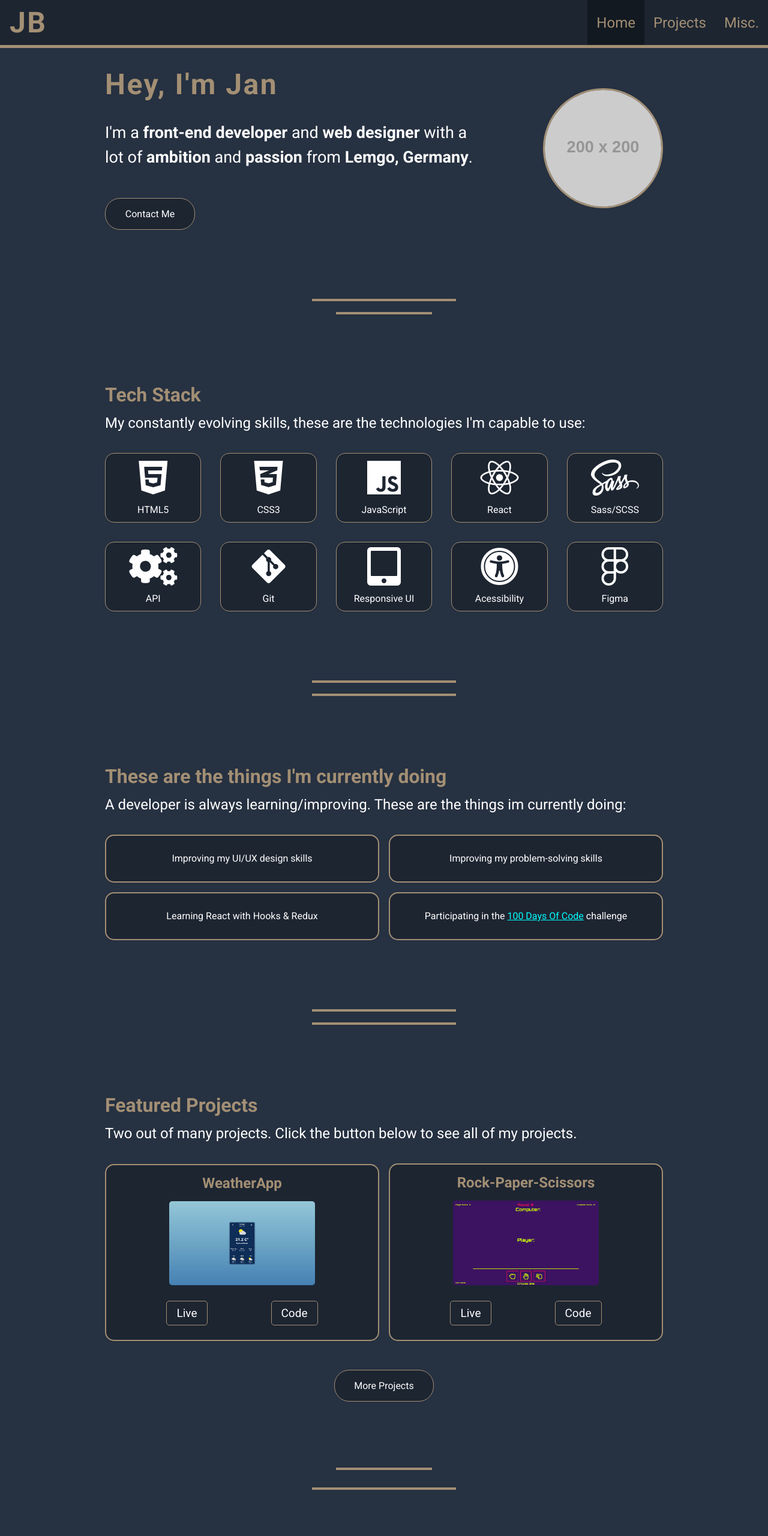
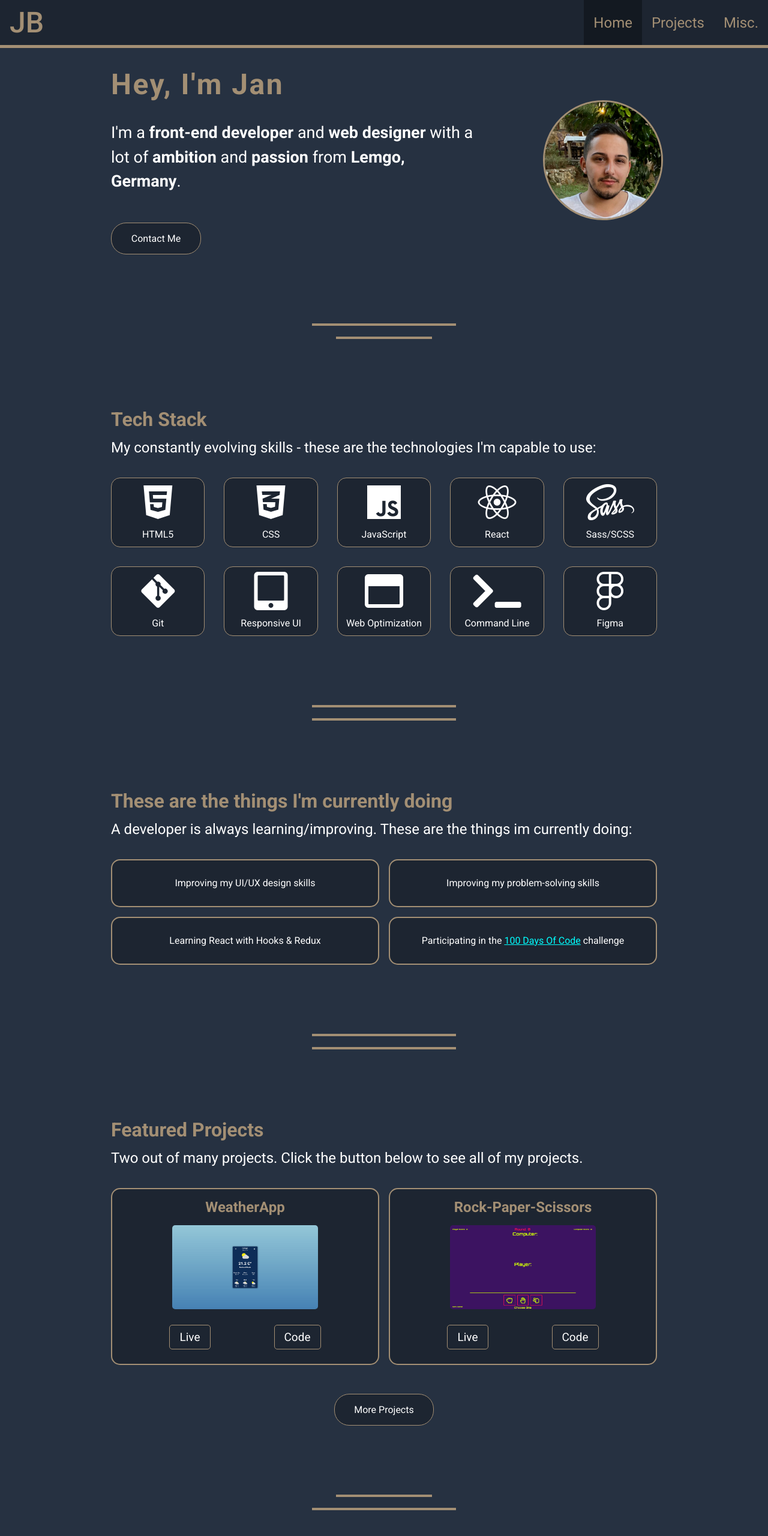
Before and after one commit to JanBur96/Portfolio, a plain HTML site: page public/index.html in a window 1280 px wide. Shown: the top 2560 px of the page at 60% size. Drawn offline with Linux system fonts and the light colour scheme; placeholder pictures from the web are drawn by us.

Commit message:
responsive and tweaks

```diff
--- a/public/index.html
+++ b/public/index.html
@@ -26,11 +26,11 @@
     <meta property="twitter:image" content="https://jan-web.dev/assets/images/preview.png">
   </head>
 <body>
-  <button id="button-up" title="Go to top"><i class="fas fa-arrow-up"></i></button>
+  <button class="button-up" title="Go to top"><i class="fas fa-arrow-up"></i></button>
   <header>
       <nav>
         <div class="logo">
-          <h1>JB</h1>
+          <a href="#">JB</a>
         </div>
         <div class="navigation">
           <ul>
@@ -48,18 +48,18 @@
         <p>I'm a <strong>front-end developer</strong> and <strong>web designer</strong> with a lot of <strong>ambition</strong> and <strong>passion</strong> from <strong>Lemgo, Germany</strong>.</p>
       </div>
       <div class="about__picture">
-        <img src="https://via.placeholder.com/200" alt="A picture of me (Jan)">
+        <img src="./assets/images/Me.png" alt="A picture of me (Jan)">
       </div>
       <a href="#contact" class="about__button button">Contact Me</a>
     </section>
-    <section class="divider-box">
+    <div class="divider-box">
       <div class="divider-large-mb"></div>
       <div class="divider-small"></div>
-    </section>
+    </div>
     <section class="skills container">
       <div class="skills__text">
         <h2>Tech Stack</h2>
-        <p>My constantly evolving skills, these are the technologies I'm capable to use:</p>
+        <p>My constantly evolving skills - these are the technologies I'm capable to use:</p>
       </div>
       <div class="skills__grid">
         <div class="skills__item">
@@ -68,7 +68,7 @@
         </div>
         <div class="skills__item">
           <i class="fab fa-css3-alt"></i>
-          <p>CSS3</p>
+          <p>CSS</p>
         </div>
         <div class="skills__item">
           <i class="fab fa-js"></i>
@@ -83,10 +83,6 @@
           <p>Sass/SCSS</p>
         </div>
         <div class="skills__item">
-          <i class="fas fa-cogs"></i>
-          <p>API</p>
-        </div>
-        <div class="skills__item">
           <i class="fab fa-git-alt"></i>
           <p>Git</p>
         </div>
@@ -95,8 +91,12 @@
           <p>Responsive UI</p>
         </div>
         <div class="skills__item">
-          <i class="fas fa-universal-access"></i>
-          <p>Acessibility</p>
+          <i class="far fa-window-maximize"></i>
+          <p>Web Optimization</p>
+        </div>
+        <div class="skills__item">
+          <i class="fas fa-terminal"></i>
+          <p>Command Line</p>
         </div>
         <div class="skills__item">
           <i class="fab fa-figma"></i>
@@ -104,10 +104,10 @@
         </div>
       </div>
     </section>
-    <section class="divider-box">
+    <div class="divider-box">
       <div class="divider-large-mb"></div>
       <div class="divider-large"></div>
-    </section>
+    </div>
     <section class="currently container">
       <div class="currently__text">
         <h2>These are the things I'm currently doing</h2>
@@ -130,18 +130,16 @@
           </p>
         </div>
         <div class="currently__item">
-          <p>
             <p>
               Participating in the <a href="https://www.100daysofcode.com">100 Days Of Code</a> challenge
             </p>
-          </p>
         </div>
       </div>
     </section>
-    <section class="divider-box">
+    <div class="divider-box">
       <div class="divider-large-mb"></div>
       <div class="divider-large"></div>
-    </section>
+    </div>
     <section class="showcase container">
       <div class="showcase__text">
         <h2>Featured Projects</h2>
@@ -150,7 +148,7 @@
       <div class="showcase__grid">
         <div class="showcase__item">
           <h3>WeatherApp</h3>
-          <a class="showcase__link" rel="noopener" href="https://janbur96.github.io/WeatherApp/" target="_blank" rel="noopener"><img src="./assets/images/WeatherApp2.png" alt="A screenshot of the Weather App I made"></a>
+          <a class="showcase__link" href="https://janbur96.github.io/WeatherApp/" target="_blank" rel="noopener"><img src="./assets/images/WeatherApp2.png" alt="A screenshot of the Weather App I made"></a>
           <div class="showcase__btns">
             <a class="button-small" target="_blank" rel="noopener" href="https://janbur96.github.io/WeatherApp/">Live</a>
             <a class="button-small" target="_blank" rel="noopener" href="https://github.com/JanBur96/WeatherApp">Code</a>
@@ -169,10 +167,10 @@
         <a class="button" href="#">More Projects</a>
       </div>
     </section>
-    <section class="divider-box">
+    <div class="divider-box">
       <div class="divider-small"></div>
       <div class="divider-large-mt"></div>
-    </section>
+    </div>
     <section class="contact container" id="contact">
       <div class="contact__text">
         <h2>Contact me</h2>
--- a/public/js/app.js
+++ b/public/js/app.js
@@ -1,5 +1,5 @@
 // Get the elements
-let upButton = document.getElementById('button-up');
+let upButton = document.querySelector('.button-up');
 
 // Scroll to top button
 window.onscroll = function() {scrollFunction()};
--- a/src/styles/abstracts/_variables.scss
+++ b/src/styles/abstracts/_variables.scss
@@ -11,3 +11,4 @@ $m-size: 2.4rem;
 $l-size: 3.2rem;
 $xl-size: 4.8rem;
 $breakpoint-one: 675px;
+$breakpoint-two: 675px;
--- a/src/styles/base/_normalize.scss
+++ b/src/styles/base/_normalize.scss
@@ -8,9 +8,6 @@ html {
   min-height: 100%;
   font-size: 62.5%;
   scroll-behavior: smooth;
-  -webkit-text-size-adjust: none;
-  -moz-text-size-adjust: none;
-  text-size-adjust: none;
 
   @media (max-width: $breakpoint-one) {
     font-size: 50%;
--- a/src/styles/components/_buttons.scss
+++ b/src/styles/components/_buttons.scss
@@ -33,7 +33,7 @@
   }
 }
 
-#button-up {
+.button-up {
   display: none;
   position: fixed;
   right: $m-size;
--- a/src/styles/components/_container.scss
+++ b/src/styles/components/_container.scss
@@ -1,4 +1,4 @@
 .container {
-  padding: 0 1rem;
+  padding: 0 2rem;
   max-width: 95rem;
 }
--- a/src/styles/components/_divider.scss
+++ b/src/styles/components/_divider.scss
@@ -28,7 +28,7 @@
 .divider-large-mt {
   width: 24rem;
   border: 2px solid $gold-brown;
-  margin-top: 2.9rem;
+  margin-top: 1.8rem;
 }
 
 .divider-very-large {
@@ -37,4 +37,9 @@
   margin: 0 auto;
   margin-top: 5rem;
   margin-bottom: 5rem;
+
+  @media (max-width: $breakpoint-one) {
+    margin-top: 3rem;
+    margin-bottom: 3rem;
+  }
 }
--- a/src/styles/layout/_header.scss
+++ b/src/styles/layout/_header.scss
@@ -9,9 +9,12 @@ header {
   }
 }
 
-.logo h1 {
+.logo a {
+  display: inline-block;
   font-size: $xl-size;
   margin: 0rem;
+  color: $gold-brown;
+  font-weight: 500;
 
   @media (max-width: $breakpoint-one) {
     font-size: 4rem;
--- a/src/styles/layout/_navigation.scss
+++ b/src/styles/layout/_navigation.scss
@@ -21,7 +21,6 @@ nav li {
   display: flex;
   justify-content: center;
   align-items: center;
-  padding: 0 1.5rem;
   font-size: $m-size;
   transition: all .35s;
 
@@ -29,14 +28,12 @@ nav li {
     background-color: darken($dark-blue, 10%);
   }
 
-  @media (max-width: $breakpoint-one) {
-    font-size: 1.8rem;
-    padding: 1rem;
-  }
+
 }
 
 nav li a {
   height: 100%;
+  padding: 0 $s-size;
   display: flex;
   justify-content: center;
   align-items: center;
--- a/src/styles/pages/_home.scss
+++ b/src/styles/pages/_home.scss
@@ -93,7 +93,7 @@ main {
   width: 100%;
   display: grid;
   grid-template-rows: auto;
-  grid-template-columns: repeat(auto-fit, minmax(14rem, 1fr));
+  grid-template-columns: repeat(auto-fit, minmax(15rem, 1fr));
   gap: $l-size;
   color: $white;
   text-align: center;
@@ -136,8 +136,8 @@ main {
 
 .currently__grid {
   display: grid;
-  grid-template-columns: repeat(2, 1fr);
-  grid-template-rows: repeat(2, 1fr);
+  grid-template-columns: 1fr 1fr;
+  grid-template-rows: 1fr 1fr;
   gap: 1.6rem;
   justify-content: center;
   align-items: center;
@@ -187,12 +187,13 @@ main {
 .showcase__grid {
   width: 100%;
   display: grid;
-  grid-template-columns: repeat(auto-fit, minmax(25rem, 1fr));
+  grid-template-columns: repeat(auto-fit, minmax(27rem, 1fr));
   grid-template-rows: 1fr;
   justify-content: center;
   align-items: center;
   text-align: center;
   gap: $s-size;
+
 }
 
 .showcase__grid h3 {
@@ -202,7 +203,7 @@ main {
 
 .showcase__grid img {
   width: 24.25rem;
-  height: auto;
+  height: 14.08rem;
   margin-bottom: $m-size;
   border-radius: 5px;
   cursor: pointer;
--- a/src/styles/pages/_projects.scss
+++ b/src/styles/pages/_projects.scss
@@ -19,12 +19,21 @@
   display: grid;
   grid-template-columns: 1.5fr 1fr;
   grid-template-rows: 1fr;
+
+  @media (max-width: $breakpoint-one) {
+    grid-template-columns: 1fr;
+    grid-template-rows: 1fr .5fr;
+  }
 }
 
 .projects-list__description {
   padding-right: $m-size;
   display: flex;
   flex-direction: column;
+
+  @media (max-width: $breakpoint-one) {
+    padding-right: 0;
+  }
 }
 
 .projects-list__description h2 {
@@ -65,7 +74,14 @@
   padding-left: $m-size;
 
   @media (max-width: $breakpoint-one) {
-    padding-left: xs-size;
+    margin-top: $l-size;
+    padding-left: 0;
+    display: grid;
+    flex-direction: row;
+    align-items: flex-start;
+    justify-content: space-between;
+    grid-template-columns: 1fr 1fr;
+    grid-template-rows: 1fr;
   }
 }
 
@@ -86,6 +102,7 @@
   align-items: center;
   text-align: left;
   font-size: $s-size;
+
 }
 
 .projects-list__technologies-used i {
@@ -94,6 +111,10 @@
 
 .projects-list__features-used {
   margin-top: 2rem;
+
+  @media (max-width: $breakpoint-one) {
+    margin-top: 0;
+  }
 }
 
 .projects-list__features-used li {
```
Also changed, not shown: public/misc.html (+3 -3 lines), public/projects.html (+8 -8 lines), public/assets/images/preview.png (added), public/css/styles.css, 1 other file.
